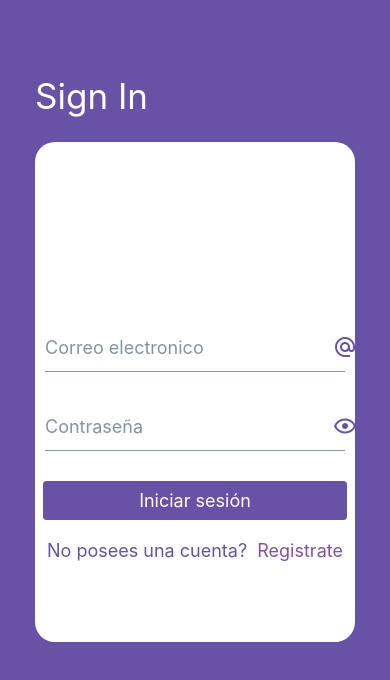
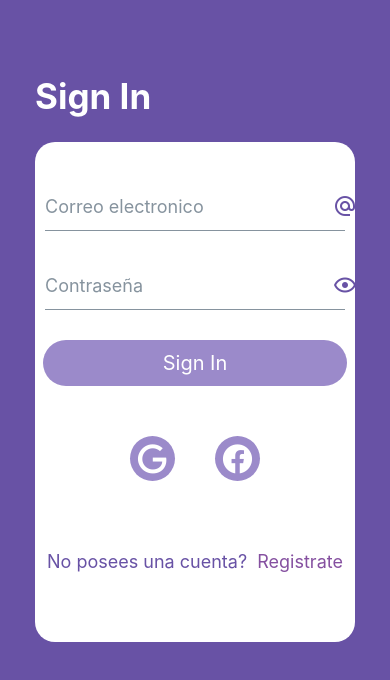
Before and after one commit to CesarGimenez/PettyApp, a React Native app: screen /SignIn in a window 390 px wide. Shown: the top 680 px of the page. Built offline with nearby package versions, Linux system fonts and the light colour scheme.

Commit message:
Another updates for custom screens

```diff
--- a/src/components/Login/LoginForm.js
+++ b/src/components/Login/LoginForm.js
@@ -1,5 +1,5 @@
 import React, { useState } from "react";
-import { Text, View } from "react-native";
+import { Text, TouchableOpacity, View } from "react-native";
 import { Input, Icon, Button } from "react-native-elements";
 import { useFormik } from "formik";
 import { getAuth, signInWithEmailAndPassword } from "firebase/auth";
@@ -61,12 +61,54 @@ export function LoginForm() {
         errorMessage={formik.errors.password}
       />
       <Button
-        title="Iniciar sesión"
+        title="Sign In"
         containerStyle={styles.btnContainer}
         buttonStyle={styles.btn}
+        titleStyle={{ fontSize: 20 }}
         onPress={formik.handleSubmit}
         loading={formik.isSubmitting}
       />
+      <View
+        style={{
+          flexDirection: "row",
+          padding: 50,
+        }}
+      >
+        <View
+          style={{
+            marginRight: 20,
+            backgroundColor: "#9B8ACA",
+            borderRadius: 50,
+            padding: 5,
+          }}
+        >
+          <TouchableOpacity>
+            <Icon
+              type="material-community"
+              name="google"
+              color="#FFF"
+              size={35}
+            ></Icon>
+          </TouchableOpacity>
+        </View>
+        <View
+          style={{
+            marginLeft: 20,
+            padding: 5,
+            backgroundColor: "#9B8ACA",
+            borderRadius: 50,
+          }}
+        >
+          <TouchableOpacity>
+            <Icon
+              type="material-community"
+              name="facebook"
+              color="#FFF"
+              size={35}
+            ></Icon>
+          </TouchableOpacity>
+        </View>
+      </View>
       <View style={{ marginTop: 20, alignSelf: "center" }}>
         <Text style={{ color: "#6852A5", fontSize: 18 }}>
           No posees una cuenta?{" "}
--- a/src/components/Login/LoginForm.styles.js
+++ b/src/components/Login/LoginForm.styles.js
@@ -4,8 +4,7 @@ export const styles = StyleSheet.create({
   content: {
     flex: 1,
     alignItems: "center",
-    justifyContent: "center",
-    marginTop: 30,
+    marginTop: 20,
   },
   input: {
     width: "100%",
@@ -19,6 +18,8 @@ export const styles = StyleSheet.create({
     width: "95%",
   },
   btn: {
-    backgroundColor: "#6852A5",
+    backgroundColor: "#9B8ACA",
+    borderRadius: 50,
+    padding: 10,
   },
 });
--- a/src/components/Register/FormRegister.js
+++ b/src/components/Register/FormRegister.js
@@ -79,9 +79,10 @@ export default function RegisterForm() {
         errorMessage={formik.errors.repeatPassword}
       />
       <Button
-        title="Unirse"
+        title="Sign Up"
         containerStyle={styles.btnContainer}
         buttonStyle={styles.btn}
+        titleStyle={{ fontSize: 20 }}
         onPress={formik.handleSubmit}
         loading={formik.isSubmitting}
       />
--- a/src/components/Register/RegisterForm.styles.js
+++ b/src/components/Register/RegisterForm.styles.js
@@ -4,7 +4,6 @@ export const styles = StyleSheet.create({
   content: {
     flex: 1,
     alignItems: "center",
-    justifyContent: "center",
     marginTop: 30,
   },
   input: {
@@ -19,6 +18,8 @@ export const styles = StyleSheet.create({
     width: "95%",
   },
   btn: {
-    backgroundColor: "#6852A5",
+    backgroundColor: "#9B8ACA",
+    borderRadius: 50,
+    padding: 10,
   },
 });
--- a/src/screens/Login.js
+++ b/src/screens/Login.js
@@ -2,6 +2,7 @@ import { View, Text, ScrollView, Button } from "react-native";
 import { useNavigation } from "@react-navigation/native";
 import React from "react";
 import { styles } from "./Styles";
+import { Icon } from "react-native-elements";
 
 const Login = ({ navigation }) => {
   const goToRegister = () => {
@@ -54,8 +55,11 @@ const Login = ({ navigation }) => {
             paddingTop: 50,
           }}
         >
-          <Text style={styles.btnRegister1} onPress={goToRegister}>
-            Regístrar con email
+          <Text
+            style={styles.btnRegister1}
+            onPress={() => navigation.navigate("SignIn")}
+          >
+            Continuar con email
           </Text>
         </View>
         <View style={{ padding: 20, alignSelf: "center", marginTop: 10 }}>
--- a/src/screens/SignIn.js
+++ b/src/screens/SignIn.js
@@ -22,13 +22,13 @@ const SignIn = ({ navigation }) => {
             fontSize: 35,
             color: "#FFF",
             paddingVertical: 25,
+            fontWeight: "700",
           }}
         >
           Sign In
         </Text>
         <View
           style={{
-            paddingTop: 50,
             backgroundColor: "#FFF",
             borderRadius: 20,
             height: 500,
--- a/src/screens/SignUp.js
+++ b/src/screens/SignUp.js
@@ -23,6 +23,7 @@ const SignUp = () => {
             fontSize: 35,
             color: "#FFF",
             paddingVertical: 25,
+            fontWeight: "700",
           }}
         >
           Sign Up
```
